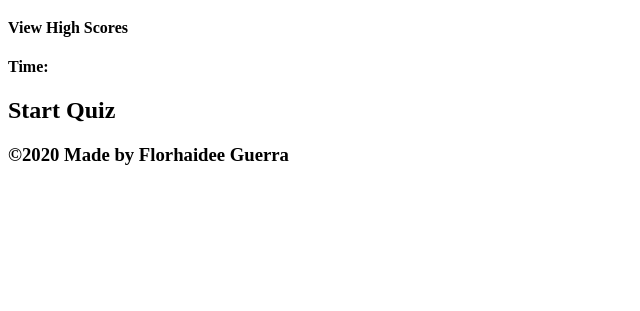
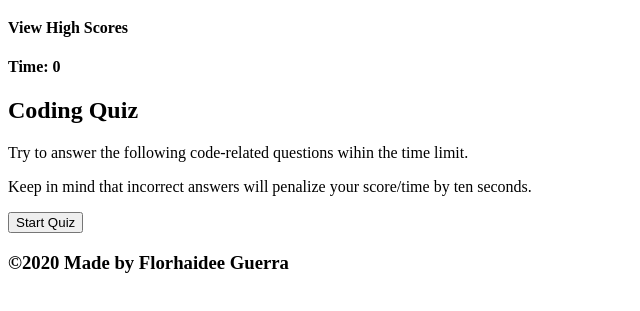
Before and after one commit to florhaidee/JavaScriptQuiz, a plain HTML site: page index.html in a window 1280 px wide. Shown: the part 61-372 px from the top of the page, without its empty margins (0-640 px from the left). Drawn offline with Linux system fonts and the light colour scheme.

Commit message:
created html mock-up

```diff
--- a/index.html
+++ b/index.html
@@ -3,7 +3,7 @@
 <head>
     <meta charset="UTF-8">
     <meta name="viewport" content="width=device-width, initial-scale=1.0">
-    <title>Quiz JavaScript Fundamentals </title>
+    <title>JavaScript Fundamentals - Quiz</title>
     <link rel="stylesheet" href="./assets/css/style.css">
 </head>
 <body>
@@ -13,9 +13,20 @@
     <main>
         <div>
             <h4>View High Scores</h4>
-            <h4>Time:</h4>
+            <h4>Time: 0</h4>
         </div>
-        <h2>Start Quiz</h2>
+        <div>
+            <h2>Coding Quiz</h2>
+            <section>
+                <p>Try to answer the following code-related questions wihin the time limit.</p>
+                <p>Keep in mind that incorrect answers will penalize your score/time by ten seconds.</p>
+            </section>
+            <div>
+                <button class="btn" id="start-quiz" type="button">Start Quiz</button>
+            </div>
+        </div>
+
+
     </main>
     <footer>
         <h3> &copy;2020 Made by Florhaidee Guerra</h3>
```
